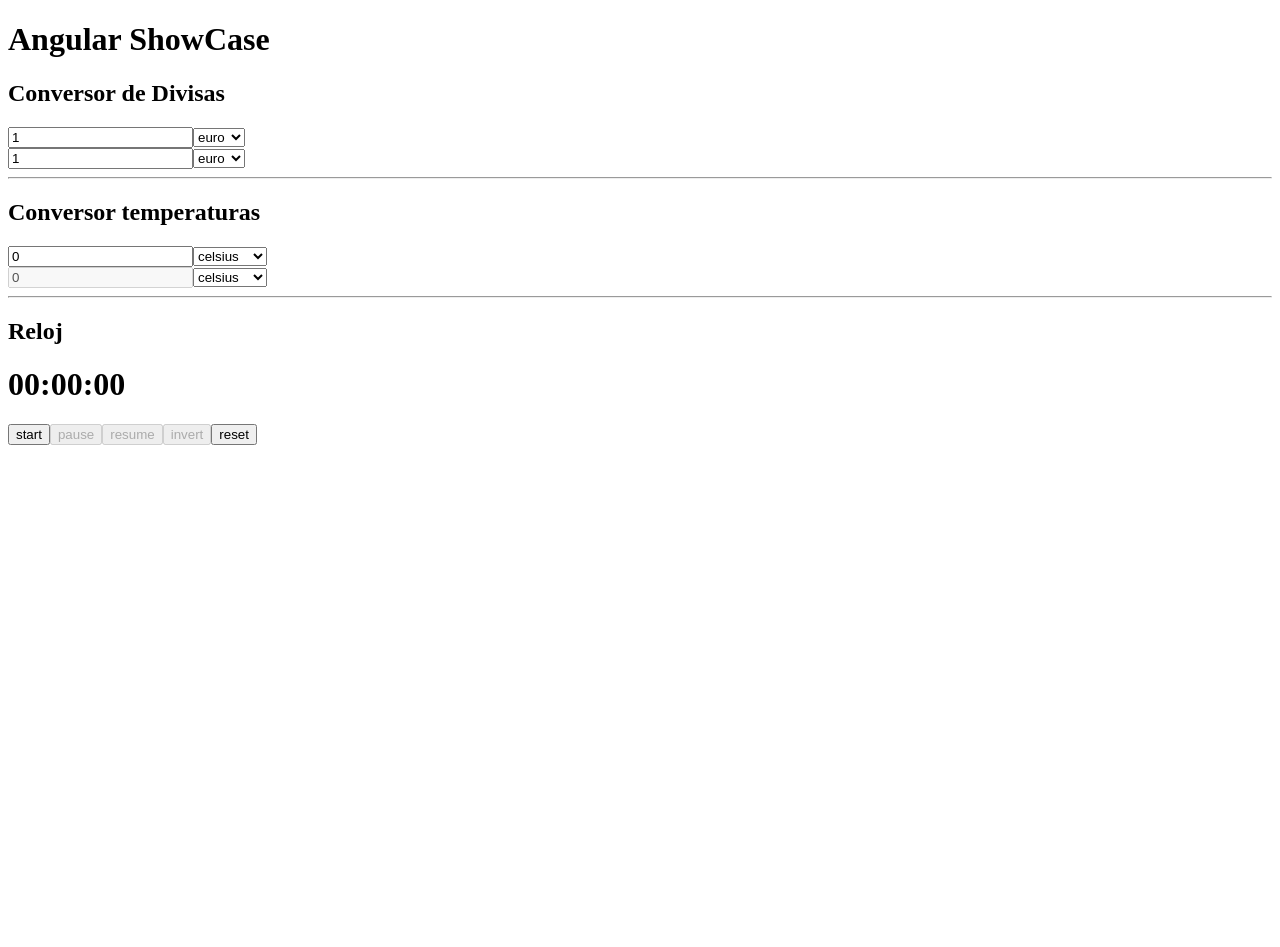
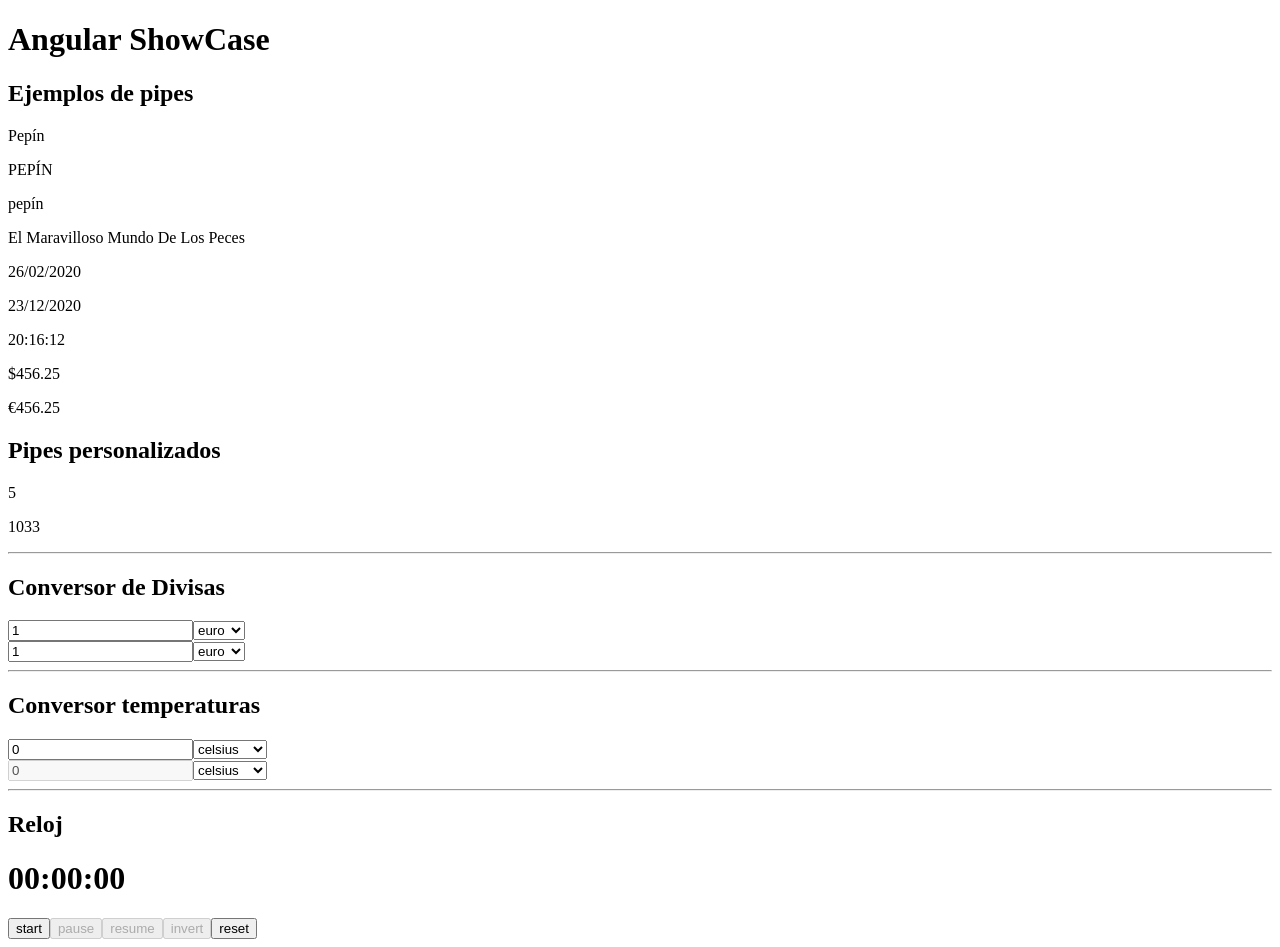
Before and after one commit to MiguelAngelAltes/angularshowcase, an Angular app: page / in a window 1280 px wide. Before the commit the page ends 800 px from the top, so only its background shows below. Built offline with nearby package versions, Linux system fonts and the light colour scheme.

Commit message:
pipes de demo

```diff
--- a/src/app/app.component.html
+++ b/src/app/app.component.html
@@ -1,4 +1,6 @@
 <h1>{{titulo}}</h1>
+<app-pipe-showcase></app-pipe-showcase>
+<hr>
 <app-conversor-divisas></app-conversor-divisas>
 <hr>
 <app-temperatura-converter></app-temperatura-converter>
--- a/src/app/app.module.ts
+++ b/src/app/app.module.ts
@@ -15,9 +15,11 @@
 // services
 import { ConversorTemperaturaService }    from './services/conversor-temperatura.service';
 import { ConversorDivisasComponent } from './components/conversor-divisas/conversor-divisas.component';
+import { PipeShowcaseComponent } from './components/pipe-showcase/pipe-showcase.component';
+import { CharCounterPipe } from './pipes/char-counter.pipe';
 
 @NgModule({
-  declarations: [AppComponent, CalculatorComponent,RelojComponent, BoxComponent, TemperaturaConverterComponent, ConversorDivisasComponent],
+  declarations: [AppComponent, CalculatorComponent,RelojComponent, BoxComponent, TemperaturaConverterComponent, ConversorDivisasComponent, PipeShowcaseComponent, CharCounterPipe],
   imports:      [BrowserModule, FormsModule],
   providers:    [ConversorTemperaturaService],
   bootstrap:    [AppComponent]
--- /dev/null
+++ b/src/app/components/pipe-showcase/pipe-showcase.component.html
@@ -0,0 +1,13 @@
+<h2>Ejemplos de pipes</h2>
+<p>{{nombre}}</p>
+<p>{{nombre | uppercase}}</p>
+<p>{{nombre | lowercase}}</p>
+<p>{{titulo | titlecase}}</p>
+<p>{{fecha1 | date:'dd/MM/yyyy'}}</p>
+<p>{{fecha2 | date:'dd/MM/yyyy'}}</p>
+<p>{{fecha1 | date:'HH:mm:ss'}}</p>
+<p>{{importe | currency:'USD'}}</p>
+<p>{{importe | currency:'EUR'}}</p>
+<h2>Pipes personalizados</h2>
+<p>{{nombre | charcounter}}</p>
+<p>{{(titulo | charcounter) + 1000 }}</p>
--- /dev/null
+++ b/src/app/components/pipe-showcase/pipe-showcase.component.ts
@@ -0,0 +1,20 @@
+import { Component } from '@angular/core';
+
+@Component({
+  selector: 'app-pipe-showcase',
+  templateUrl: './pipe-showcase.component.html',
+  styleUrls: ['./pipe-showcase.component.css']
+})
+export class PipeShowcaseComponent  {
+
+  nombre = "Pepín";
+  titulo = "El maravilloso mundo de los peces";
+
+  fecha1:Date = new Date();           // Ahora
+  fecha2:Date = new Date(2020,11,23); // Año, mes - 1, día
+
+  importe = 456.25;
+
+
+
+}
--- /dev/null
+++ b/src/app/pipes/char-counter.pipe.ts
@@ -0,0 +1,13 @@
+import { Pipe, PipeTransform } from '@angular/core';
+
+@Pipe({
+  name: 'charcounter'
+})
+export class CharCounterPipe implements PipeTransform {
+
+  transform(value: string, ...args: unknown[]): number {
+
+    return value.length;
+  }
+
+}
```
Also changed, not shown: src/app/components/pipe-showcase/pipe-showcase.component.css (added), 2 other files (tests, documents, lock files or other folders).
